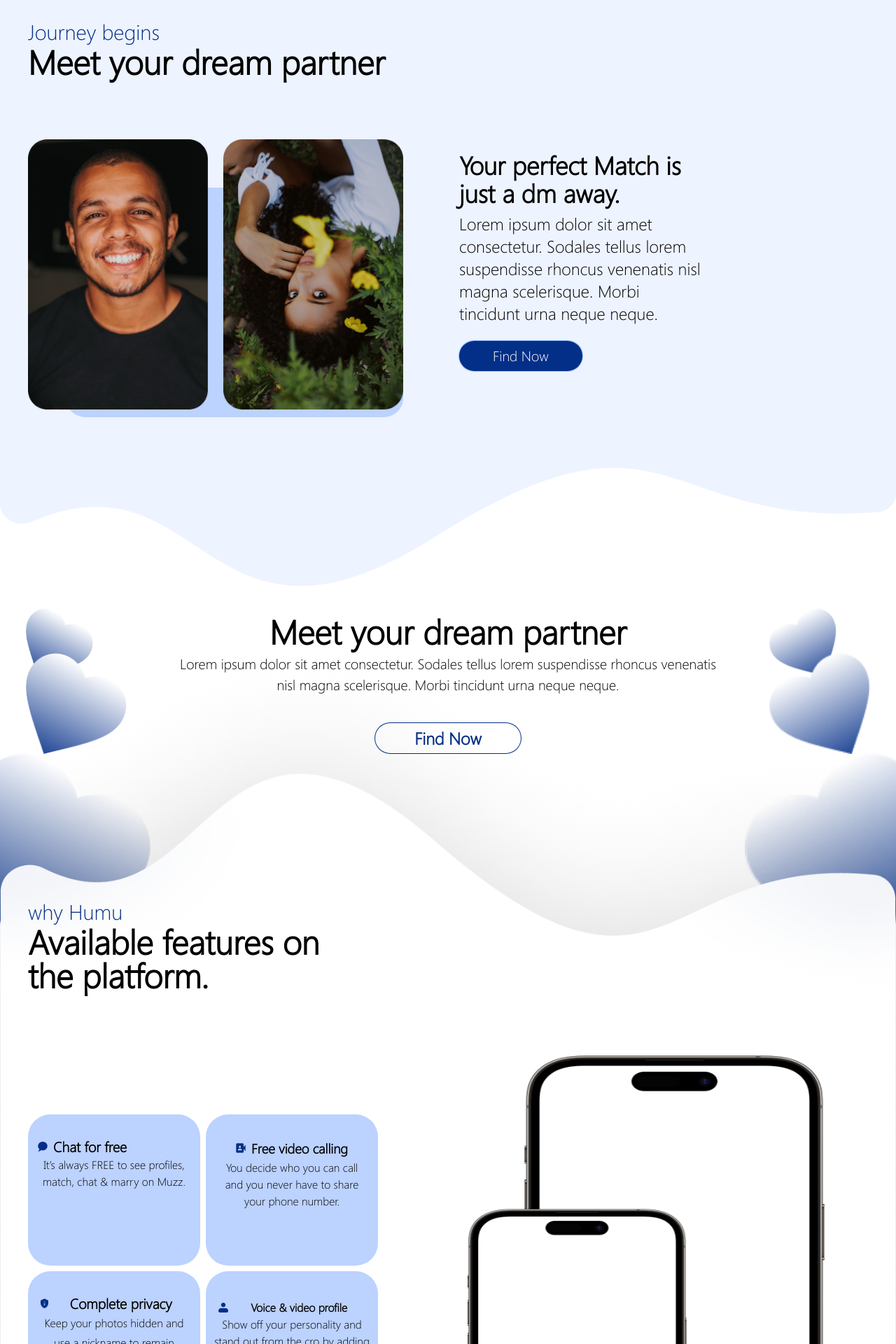
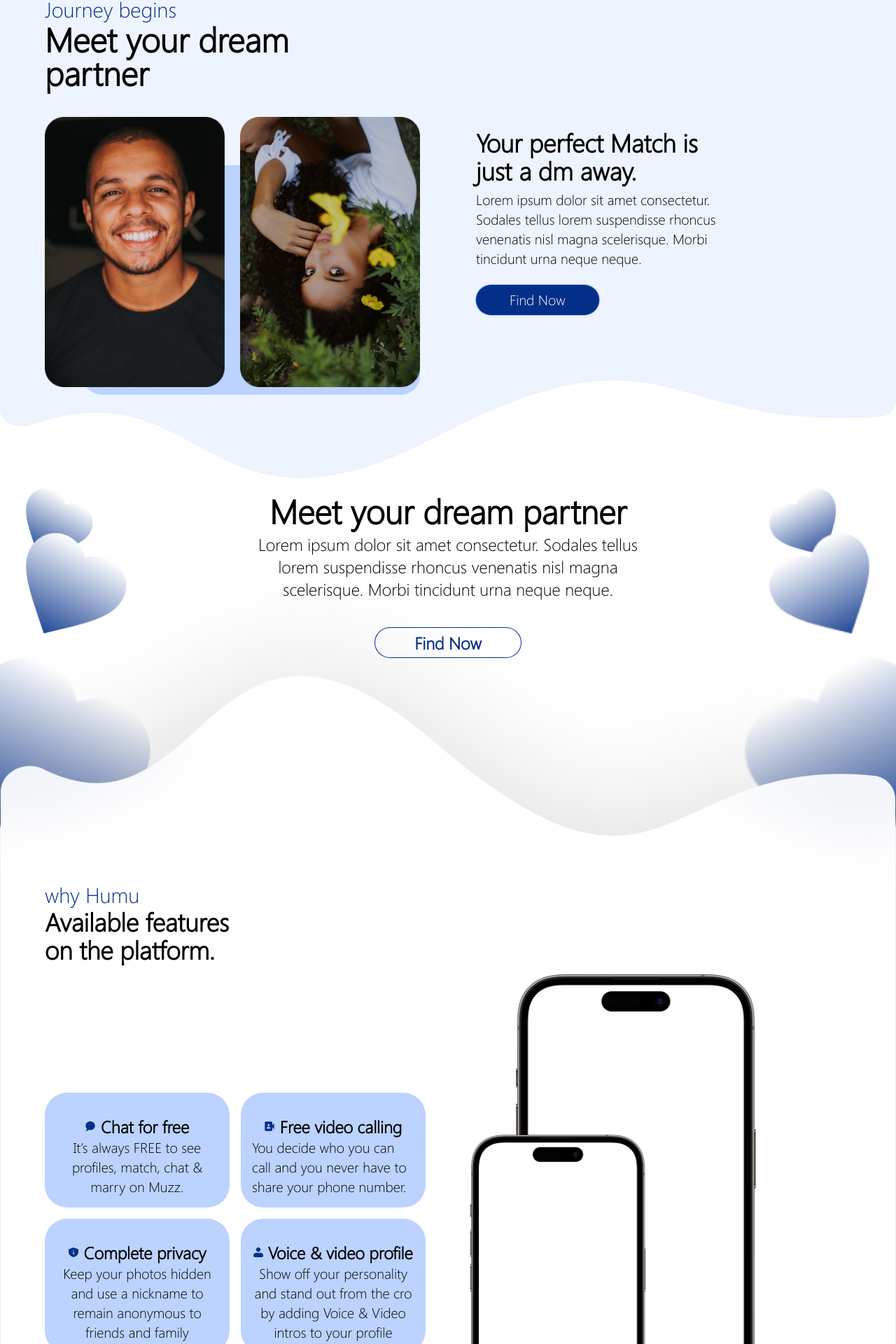
Before and after one commit to sabitsadiq/Humuchat, a Next.js app: page / in a window 1280 px wide. Shown: the part 853-2773 px from the top of the page at 70% size. Built offline with nearby package versions, Linux system fonts and the light colour scheme.

Commit message:
correction on all section

```diff
--- a/components/Footer.js
+++ b/components/Footer.js
@@ -4,10 +4,10 @@ const Footer = () => {
   return (
     <section className="py-12 ">
       <div className="flex flex-col md:flex-row w-[90%] mx-auto 2xl:pt-32">
-        <div className="md:w-[40%] my-auto text-[#000000] text-[600] text-[48px] 2xl:text-5xl leading-[72px]">
+        <div className="md:w-[40%] my-auto text-[#000000] font-semibold text-5xl">
           HuMu
         </div>
-        <div className="grid grid-cols-1 md:grid-cols-3 gap-2 justify-between 2xl:text-3xl">
+        <div className="grid grid-cols-1 md:grid-cols-3 gap-2 justify-between font-normal text-sm">
           <div className="flex flex-col gap-2">
             <Title text="Get Started" />
             <p className="cursor-pointer">Partner with us</p>
@@ -26,7 +26,7 @@ const Footer = () => {
           </div>
         </div>
       </div>
-      <p className="mx-auto text-xs  py-8 2xl:pb-8 2xl:pt-14 w-fit 2xl:text-3xl cursor-pointer">
+      <p className="mx-auto text-xs  py-8 2xl:pb-8 2xl:pt-14 w-fit font-normal cursor-pointer">
         © COPYRIGHT -HuMu 2023
       </p>
     </section>
--- a/components/Hero.js
+++ b/components/Hero.js
@@ -9,8 +9,8 @@ const Hero = () => {
       <VideoPlayer className="object-cover" />
       <div className="absolute top-0 left-0 h-full w-full bg-[rgba(0,0,0,.4)]"></div>
       <div className="absolute top-0 w-full h-full flex flex-col items-center justify-end md:justify-center text-start ">
-        <h1 className="text-white text-7xl">Humuchat</h1>
-        <p className="text-white text-center my-4 md:my-8 md:w-[60%] lg:w-[45%] xl:text-2xl 2xl:text-4xl">
+        <h1 className="text-white text-6xl font-bold">Humuchat</h1>
+        <p className="text-white text-center my-4 md:my-8 md:w-2/3 lg:w-1/2 xl:w-2/5 2xl:w-1/3 text-xl font-semibold">
           Lorem ipsum dolor sit amet consectetur. Sodales tellus lorem
           suspendisse rhoncus venenatis nisl magna scelerisque. Morbi tincidunt
           urna neque neque.
@@ -23,7 +23,7 @@ const Hero = () => {
             <div className=" flex items-center gap-2 mx-auto">
               <Image
                 src="/images/play-store.png"
-                className="w-8 h-8 md:w-4 md:h-4 2xl:w-11 2xl:h-11"
+                className="w-8 h-8 md:w-4 md:h-4 2xl:w-8 2xl:h-8"
                 width={20}
                 height={20}
                 alt="play-store"
--- a/components/JourneyBegines.js
+++ b/components/JourneyBegines.js
@@ -4,22 +4,22 @@ import Heading from "./Heading";
 import Image from "next/image";
 const JourneyBegines = () => {
   return (
-    <section className="relative bg-cover bg-center">
+    <section className="">
       <Image
         src="/images/Rectangle-10.png"
-        className="hidden md:block w-full h-[670px] xl:h-[890px]  2xl:h-[1500px]"
+        className="hidden md:flex w-full md:h-[46rem] 2xl:h-[55rem]"
         width={760}
         height={710}
         alt="rectangle-10"
       />
-      <div className="hidden md:block absolute top-16 left-10 2xl:left-24 w-[90%] mx-auto  mb:pb-[12rem]">
+      <div className="hidden md:block w-[90%] mx-auto  md:mt-[-44rem] 2xl:mt-[-53rem] md:mb-40 2xl:mb-56 xl:mb-36 lg:mb-56">
         <div className="sm:pb-2">
           <Title text="Journey begins" />
-          <h2 className="font-bold text-[34px] lg:text-4xl xl:text-5xl 2xl:text-6xl text-[#000000] pb-4 xl:p-2;">
+          <h2 className="font-bold text-5xl md:w-3/5 lg:w-1/2 xl:w-2/5 2xl:w-[30%] text-[#000000] pb-4 xl:p-2;">
             Meet your dream partner
           </h2>
         </div>
-        <div className="grid grid-cols-2 xl:gap-20 md:gap-8 mt-4 xl:mt-16">
+        <div className="grid grid-cols-2 xl:gap-20 md:gap-8 mt-4">
           <div className="flex flex-nowrap relative w-full">
             <div className="flex w-full h-full z-10 flex-row gap-[4%] ">
               <div className="w-[48%]">
@@ -49,13 +49,13 @@ const JourneyBegines = () => {
               alt="shadow"
             />
           </div>
-          <div className="flex flex-row">
+          <div className="flex flex-row xl:w-[68%]">
             <div className="self-center md:self-start md:pt-4">
-              <div className="xl:w-[65%] 2xl:w-9/12">
-                <h1 className="font-bold text-[34px] lg:text-4xl xl:text-4xl text-[#000000] pb-8 xl:pb-2 2xl:mb-6">
+              <div className="">
+                <h1 className="font-semibold text-4xl text-[#000000] pb-8 xl:pb-2 2xl:mb-6">
                   Your perfect Match is just a dm away.
                 </h1>
-                <p className="xl:text-2xl 2xl:mb-6">
+                <p className="font-normal text-xl 2xl:mb-6">
                   Lorem ipsum dolor sit amet consectetur. Sodales tellus lorem
                   suspendisse rhoncus venenatis nisl magna scelerisque. Morbi
                   tincidunt urna neque neque.
--- a/components/MeetPartner1.js
+++ b/components/MeetPartner1.js
@@ -4,7 +4,7 @@ import React from "react";
 const MeetPartner1 = () => {
   return (
     <section>
-      <div className="flex justify-around mt-8 2xl:my-16 w-[90%] mx-auto md:w-full">
+      <div className="flex justify-around z-30 mt-8 2xl:my-16 w-[90%] mx-auto md:w-full">
         <div>
           <Image
             src="/images/love-1.png"
@@ -22,10 +22,10 @@ const MeetPartner1 = () => {
           />
         </div>
         <div className="md:w-[60%]">
-          <h1 className="mt-2 font-bold text-[31px] text-center lg:text-4xl xl:text-5xl text-[#000000] pb-4 xl:pb-2 2xl:text-7xl">
+          <h1 className="mt-2 font-semibold text-4xl lg:text-5xl md:text-center text-[#000000] pb-4 xl:pb-2">
             Meet your dream partner
           </h1>
-          <p className="text-center w-30% xl:text-[20px] 2xl:text-4xl 2xl:my-8">
+          <p className="text-center w-full lg:w-3/4 mx-auto font-normal lg:text-2xl 2xl:my-8">
             Lorem ipsum dolor sit amet consectetur. Sodales tellus lorem
             suspendisse rhoncus venenatis nisl magna scelerisque. Morbi
             tincidunt urna neque neque.
--- a/components/Why.js
+++ b/components/Why.js
@@ -3,10 +3,10 @@ import Image from "next/image";
 
 const Why = () => {
   return (
-    <div>
+    <div className="">
       <Image
         src="/images/Rectangle-13.png"
-        className="block w-full h-[1360px]  md:h-[980px] lg:h-[1155px] xl:h-[1670px] 2xl:h-[2350px]"
+        className="hidden md:block w-full"
         width={760}
         height={710}
         alt="rectangle-13"
--- a/components/WhyHumu.js
+++ b/components/WhyHumu.js
@@ -4,18 +4,19 @@ import Why from "./Why";
 import Image from "next/image";
 const WhyHumu = () => {
   return (
-    <section className="relative z-20 md:-mt-[45%] lg:-mt-[35%]">
-      <Why className="hidden overlow-hidden lg:block" />
-      <div className="absolute  left-[1.25rem] top-0 md:top-60 md:left-10 lg:top-72 xl:top-[30rem] 2xl:top-[42rem]   2xl:left-[5.5rem] flex flex-col md:flex-row w-[90%] gap-6 lg:gap-14 xl:gap-32 2xl:gap-96 mx-auto">
-        <div className=" xl:-mt-24">
+    <section className="z-20 md:-mt-[45%] lg:-mt-[35%]">
+      <Why className=" overlow-hidden md:block" />
+      <div className="md:mt-[-47rem] mb-8 lg:mt-[-90%] md:flex-row w-[90%] gap-[10%] lg:gap-14 xl:gap-32 mx-auto">
+        <div className="md:w-2/5 xl:w-1/4 xl:-mt-24">
           <Title text="why Humu" />
-          <h2 className="font-bold text-[34px] lg:w-[490px] lg:text-5xl text-[#000000] pb-4 xl:pb-2;">
+          <h2 className="font-bold text-4xl text-[#000000] pb-4">
             Available features on the platform.
           </h2>
-          <div className="grid md:grid-cols-2 gap-2  2xl:gap-8 md:w-[425px] lg:w-[510px] xl:mt-40 xl:w-[500px] 2xl:w-[1064px]">
-            <div className="rounded-[32px] flex   bg-[#BCD2FF] p-3.5 2xl:p-6 md:py-4 lg:text-center min-h-[140px] xl:min-h-[190px] 2xl:h-[390px]">
-              <div className="items-start">
-                <div className="flex gap-2 text-xl font-extrabold items-center 2xl:mb-4 xl:mt-4 2xl:mt-16">
+        </div>
+        <div className="md:flex gap-8 xl:gap-16">
+          <div className="mb-8 w-full md:w-4/5 lg:w-3/5 xl:w-1/2 2xl:w-3/5 grid md:grid-cols-2 gap-4  2xl:gap-8 md:self-center">
+            <div className="rounded-[32px]  bg-[#BCD2FF] p-3.5 2xl:p-6 md:py-4 xl:text-center w-full h-full">
+              <div className="flex gap-2 text-xl font-extrabold items-center md:mx-auto xl:justify-center 2xl:mb-4 xl:mt-4 2xl:mt-16">
                 <Image
                   className="w-3.5 h-3.5 2xl:w-6 2xl:h-6"
                   src="/images/chat.png"
@@ -23,19 +24,15 @@ const WhyHumu = () => {
                   height={14}
                   alt="chat"
                 />
-                  <h4 className="2xl:w-[211px] font-extrabold 2xl:text-3xl">
-                    Chat for free
-                  </h4>
+                <h4 className="text-2xl font-semibold ">Chat for free</h4>
               </div>
-                <p className="lg:text-[16px] 2xl:text-[28px] 2xl:w-fit 2xl:mx-auto">
-                  It&rsquo;s always FREE to see profiles, match, chat &amp;
-                  marry on Muzz.
+              <p className="text-xl font-normal w-full h-full 2xl:mx-auto">
+                It&rsquo;s always FREE to see profiles, match, chat &amp; marry
+                on Muzz.
               </p>
             </div>
-            </div>
-            <div className="rounded-[32px] flex bg-[#BCD2FF] p-3.5 2xl:p-6 md:p-4 min-h-[140px] lg:text-center md:min-h-[200px]">
-              <div className="">
-                <div className="flex gap-2 font-extrabold md:mx-auto text-2xl lg:text-[25px]  2xl:mb-4 w-fit items-center xl:mt-4 2xl:mt-16">
+            <div className="rounded-[32px] bg-[#BCD2FF] p-3.5 2xl:p-6 md:p-4 w-full h-full">
+              <div className="flex gap-2 font-extrabold  text-2xl lg:text-[25px] xl:mx-auto 2xl:mb-4 w-fit items-center xl:mt-4 2xl:mt-16">
                 <Image
                   className="w-3.5 h-3.5 2xl:w-6 2xl:h-6"
                   src="/images/videoCall.png"
@@ -43,18 +40,15 @@ const WhyHumu = () => {
                   height={14}
                   alt="videoCall"
                 />
-                  <h4 className="md:text-[19px] 2xl:w-[260px] 2xl:text-3xl">
-                    Free video calling
-                  </h4>
+                <h4 className="text-2xl font-semibold">Free video calling</h4>
               </div>
-                <p className="md:pb-16 2xl:w-fit 2xl:mx-auto 2xl:text-[26px] ">
+              <p className="2xl:pb-0 2xl:mx-auto text-xl font-normal 2xl:text-center">
                 You decide who you can call and you never have to share your
                 phone number.
               </p>
             </div>
-            </div>
-            <div className="rounded-[32px] bg-[#BCD2FF] p-3.5 2xl:p-6 md:p-4 lg:text-center min-h-[140px] xl:min-h-[190px]">
-              <div className="flex gap-2 font-extrabold md:mx-auto lg:text-[21px] 2xl:mb-4  w-[211px] 2xl:w-fit items-center xl:mt-4 2xl:mt-16">
+            <div className="rounded-[32px] bg-[#BCD2FF] p-3.5 2xl:p-6 md:p-4 xl:text-center   w-full h-fit">
+              <div className="flex gap-2 font-extrabold md:mx-auto lg:text-[21px] xl:justify-center 2xl:mb-4 2xl:w-fit items-center xl:mt-4 2xl:mt-16">
                 <Image
                   className="w-3.5 h-3.5 2xl:w-6 2xl:h-6"
                   src="/images/privacy.png"
@@ -62,18 +56,16 @@ const WhyHumu = () => {
                   height={14}
                   alt="privacy"
                 />
-                <h4 className="xl:w-[260px] text-2xl md:text-xl 2xl:text-3xl ">
-                  Complete privacy
-                </h4>
+                <h4 className="text-2xl font-semibold">Complete privacy</h4>
               </div>
-              <p className="lg:text-[16px] 2xl:w-fit 2xl:mx-auto md:text-xl 2xl:text-[26px]">
+              <p className="2xl:mx-auto  text-xl font-normal">
                 Keep your photos hidden and use a nickname to remain anonymous
                 to friends and family
               </p>
             </div>
-            <div className="rounded-[32px] flex bg-[#BCD2FF] p-3.5 2xl:p-6 md:p-2 lg:text-center lg:text-[20px] h-[140px] md:min-h-[200px] 2xl:h-[390px]">
-              <div className="">
-                <div className="flex gap-[0.4rem] md:pt-4 font-extrabold md:mx-auto  xl:w-[211px]  2xl:w-fit 2xl:mb-4 items-center xl:mt-4 2xl:mt-16">
+            <div className="rounded-[32px] bg-[#BCD2FF] p-3.5 md:p-2 xl:text-center w-full h-full">
+              {/* <div className=""> */}
+              <div className="flex gap-[0.4rem] md:pt-2 font-extrabold xl:justify-center md:mx-auto 2xl:w-fit 2xl:mb-4 items-center xl:mt-4 2xl:mt-16">
                 <Image
                   className="w-3.5 h-3.5 2xl:w-6 2xl:h-6"
                   width={14}
@@ -81,21 +73,20 @@ const WhyHumu = () => {
                   src="/images/profile.png"
                   alt="profile"
                 />
-                  <h4 className="w-fit xl:w-[300px] text-2xl md:text-base 2xl:text-3xl">
+                <h4 className="text-2xl font-semibold">
                   Voice & video profile
                 </h4>
               </div>
-                <p className="lg:text-[16px] flex-wrap 2xl:w-fit 2xl:mx-auto 2xl:text-[26px]">
+              <p className="2xl:mx-auto text-xl font-normal">
                 Show off your personality and stand out from the cro by adding
                 Voice & Video intros to your profile
               </p>
+              {/* </div> */}
             </div>
           </div>
-          </div>
-        </div>
-        <div className="-p-[5rem] md:[280px]">
+          <div className="w-1/2 mx-auto md:w-1/5 lg:w-2/5 xl:w-1/2 2xl:w-2/5">
             <Image
-            className="md:mt-36 md:w-[205] md:h-[350] lg:w-[280px] xl:w-[510px] xl:h-[710px] 2xl:w-[710px] 2xl:h-[1100px] m-auto md:ml-auto"
+              className="w-full lg:w-10/12 xl:w-3/4 2xl:w-full"
               src="/images/phone.png"
               width={190}
               height={190}
@@ -103,6 +94,7 @@ const WhyHumu = () => {
             />
           </div>
         </div>
+      </div>
     </section>
   );
 };
```
Also changed, not shown: components/Navbar.js (+4 -4 lines), components/ValidOption.js (+16 -16 lines). Lines whose indentation alone changed are shown as unchanged.
